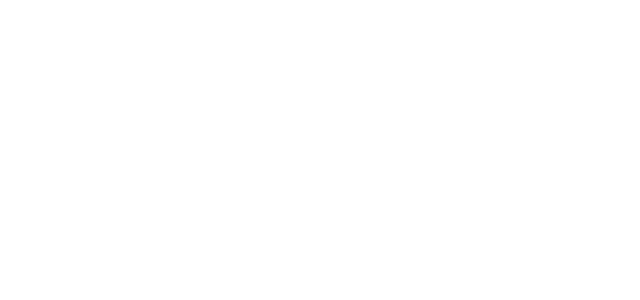
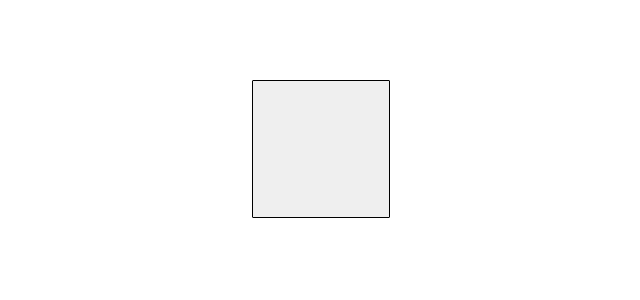
Before and after one commit to fabianeboli/lightsout, a React (Create React App) app: page / in a window 1280 px wide. Shown: the top 300 px of the page, without its empty margins (319-959 px from the left). Built offline with nearby package versions, Linux system fonts and the light colour scheme.

Commit message:
Added Tile

```diff
--- a/src/App.tsx
+++ b/src/App.tsx
@@ -1,11 +1,11 @@
 import React from 'react';
-import logo from './logo.svg';
 import './App.css';
+import { Tile } from './components/Tile/Tile';
 
 const App: React.FC = () => {
   return (
     <div className="App">
-
+      <Tile click={() => {}} id={1}  light={1} />
     </div>
   );
 }
--- /dev/null
+++ b/src/_Imports.module.sass
@@ -0,0 +1,2 @@
+$lightOn: #87eeee
+$lightOff: #354545
--- a/src/components/Tile/Tile.module.sass
+++ b/src/components/Tile/Tile.module.sass
@@ -0,0 +1,16 @@
+@import "../../_Imports.module.sass"
+
+.tile
+    border: 1px solid black
+    border-radius: 1px
+    font-size: calc(1px + 1vw)
+    width: 10.0em
+    height: 10.0em
+    margin: 5.0rem
+
+
+.lightOn
+    background-color: $lightOn
+
+.lightOff
+    backgroudn-color: $lightOff
--- a/src/components/Tile/Tile.tsx
+++ b/src/components/Tile/Tile.tsx
@@ -1,5 +1,28 @@
-import React, { useState } from 'react';
+import React, { useState, FC } from 'react';
+import styles from './Tile.module.sass'
 
-export const Light = () => {
-    const [state, setstate] = useState(initialState)
+enum Light {
+	on,
+	off
 }
+
+interface IProps {
+	id: number;
+	click: any;
+	light: Light;
+}
+
+export const Tile:React.FC<IProps> = (props: IProps) => {
+	const [lights, setLights] = useState<Light>(Light.off)
+	const lightsColor = Light.on ? styles.lightOn : styles.lightOff;
+	const handleClick = () => {
+		setLights(lights === Light.off ? Light.on : Light.off);
+		props.click({ id: props.id, light: lights });
+	}
+
+	return (
+		<>
+			<button className={`${styles.tile} ${lightsColor}`} onClick={handleClick}></button>
+		</>
+	)
+}
```
Also changed, not shown: src/logo.svg (deleted).
